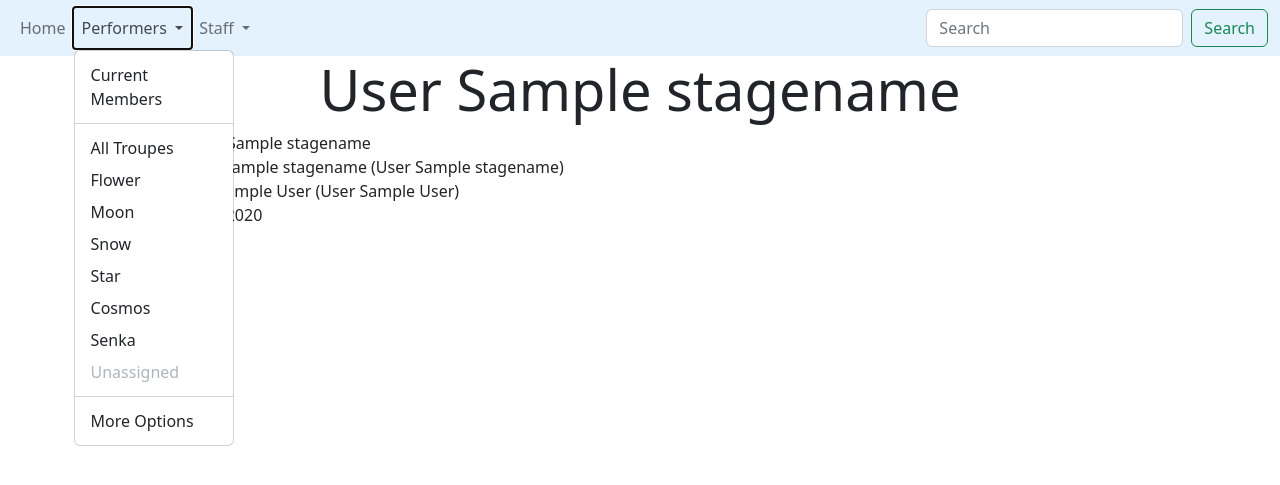
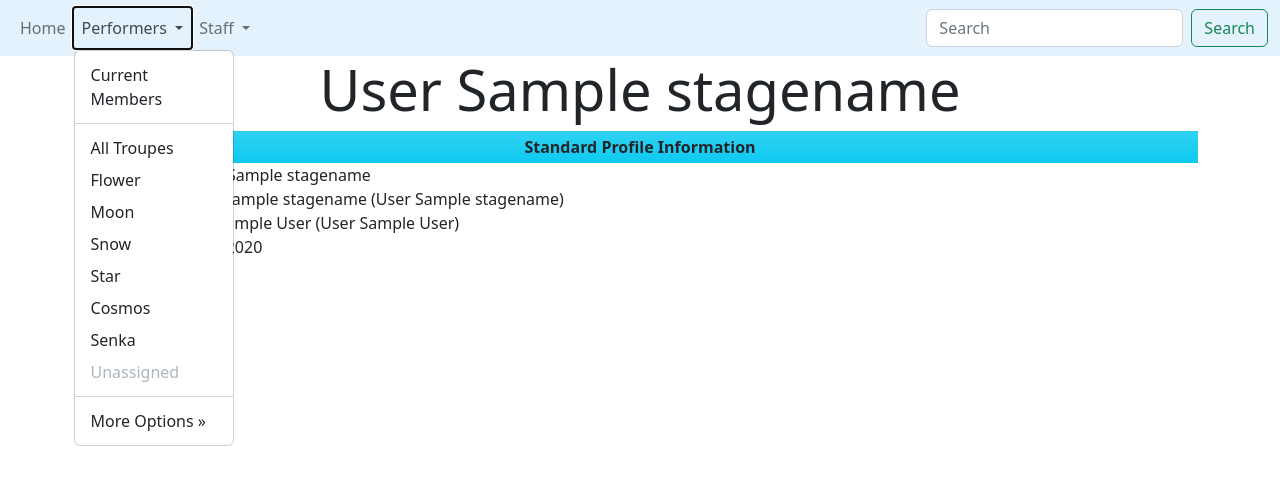
Before and after one commit to helehack/shoujo-kageki-django-app, a Django app: a page that uses shoujo_kageki/main/templates/base.html in a window 1280 px wide, after a click on "Performers". Shown: the top 485 px of the page. Run offline with Django 4.2, Linux system fonts and the light colour scheme; tables that the repository leaves empty hold one stand-in row (values such as "Sample post").

Commit message:
Added some additional styling

```diff
--- a/shoujo_kageki/main/templates/base.html
+++ b/shoujo_kageki/main/templates/base.html
@@ -41,7 +41,7 @@
               <li><a class="dropdown-item" href="{% url 'performer_spec' 'senka' 'current' %}">Senka</a></li>
               <li><a class="dropdown-item  disabled" href="{% url 'performer_spec' 'ken1' 'current' %}">Unassigned</a></li>
               <li><hr class="dropdown-divider"></li>
-              <li><a class="dropdown-item" href="{% url 'performer' %}">More Options</a></li>
+              <li><a class="dropdown-item" href="{% url 'performer' %}">More Options &raquo;</a></li>
             </ul>
           </li>
           <li class="nav-item dropdown">
@@ -56,7 +56,7 @@
               <li><a class="dropdown-item" href="{% url 'staff_spec' 'choreographer' 'current' %}">Choreographers</a></li>
               <li><a class="dropdown-item" href="{% url 'staff_spec' 'composer' 'current' %}">Composers</a></li>
               <li><hr class="dropdown-divider"></li>
-              <li><a class="dropdown-item" href="{% url 'staff' %}">More Options</a></li>
+              <li><a class="dropdown-item" href="{% url 'staff' %}">More Options &raquo;</a></li>
             </ul>
           </li>
         </ul>
--- a/shoujo_kageki/main/templates/theater_info/profile.html
+++ b/shoujo_kageki/main/templates/theater_info/profile.html
@@ -14,6 +14,8 @@
         </div>
     {% endif %}
 
+    <div class="p-1 bg-info bg-gradient text-center"><b>Standard Profile Information</b></div>
+
     <b>{% translate "Stage Name" %}:</b>
         {% if not jp_JP %}
             {{ stage_name.surname_romaji }} {{ stage_name.given_name_romaji }}<br />
@@ -23,7 +25,9 @@
         ({{ stage_name.surname_reading }} {{ stage_name.given_name_reading }})
     <br />
 
-    {% include "iterable_localized_title.html" with title="Nickname" items=nicknames %}
+    {% if member.nickname %}
+        <b>{% translate "Nickname" %}:</b> {{ member.nickname }}<br />
+    {% endif %}
 
     {% if object.given_name %}
         <b>{% translate "Real Name" %}:</b>
--- a/shoujo_kageki/main/templates/theater_info/stagename_list.html
+++ b/shoujo_kageki/main/templates/theater_info/stagename_list.html
@@ -2,7 +2,10 @@
 {% load i18n %}
 
 {% block content %}
-    <h1 class="text-center display-4">Contextual Title Here</h1>
+{% with kwargs=request.resolver_match.kwargs %}
+    <h1 class="text-center display-4">
+        {{ kwargs.when.capitalize }} {{ kwargs.troupe.capitalize }}{{ kwargs.staff_type.capitalize }}
+    </h1>
 
     {% if object_list %}
     <ul class="list-group list-group-flush">
@@ -25,4 +28,5 @@
             <li class="page-item"><a class="page-link{% if page_obj.has_next %}" href="?page={{ page_obj.next_page_number }}{% else %} disabled{% endif %}">&raquo;</a></li>
         </ul>
     </nav>
+{% endwith %}
 {% endblock %}
--- a/shoujo_kageki/theater_info/views.py
+++ b/shoujo_kageki/theater_info/views.py
@@ -6,6 +6,19 @@ from django.db.models import Q
 from datetime import datetime
 from .models import *
 from enum import IntEnum
+
+def is_valid_year(n):
+    try:
+        float(n).is_integer()
+    except ValueError:
+        return False
+    else:
+        if float(n) in range(1913, 2023):
+            return True
+
+        return False
+
+
 
 class ListAs(IntEnum):
     conductor = 5
@@ -43,7 +56,7 @@ class StaffIndexView(TemplateView):
 
 class StageNameList(ListView):
     model = StageName
-    paginate_by = 20
+    paginate_by = 15
 
 class EveryStaffList(StageNameList):
     def get_queryset(self):
@@ -90,4 +103,10 @@ class SpecificGroupList(StageNameList):
                 groupmembership__associated_group=Group[self.kwargs['troupe']]
             )
 
+        # if is_valid_year(self.kwargs['when']):
+        #     qs = qs.filter(
+        #         Q(groupmembership__date_end=None)|Q(groupmembership__date_end__gte=datetime.today()),
+        #         groupmembership__associated_group=Group[self.kwargs['troupe']]
+        #     )
+
         return qs
```
